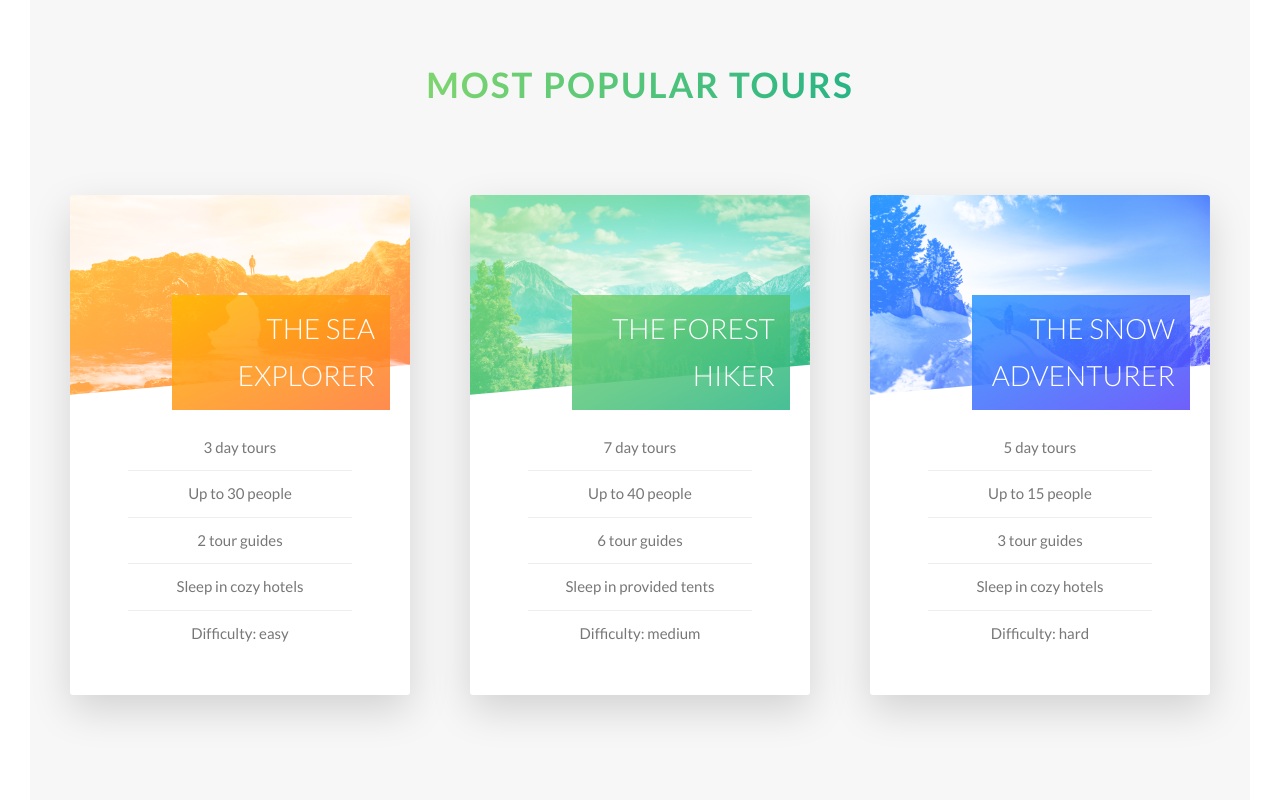
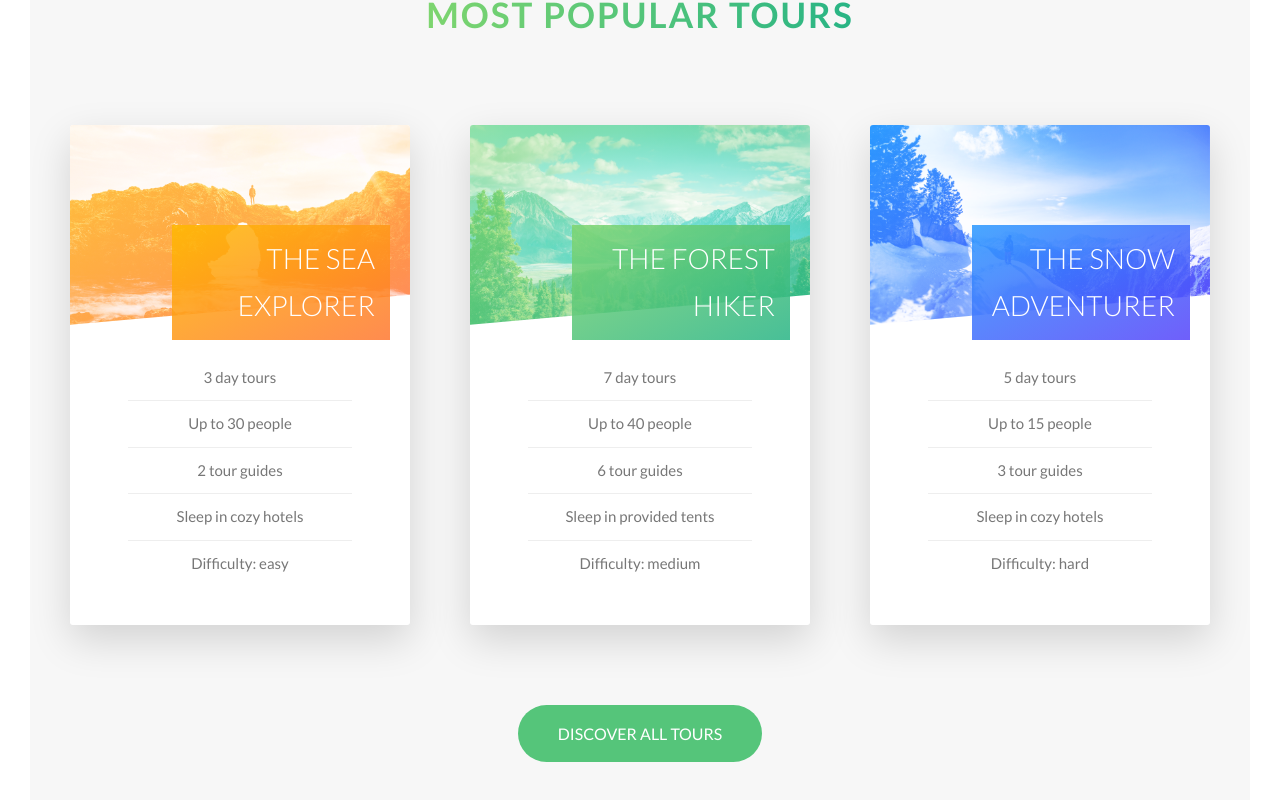
Before and after one commit to ARUNMOHAN9/basic-web-design, an Angular app: page / in a window 1280 px wide. Shown: the part 2240-3040 px from the top of the page. Built offline with nearby package versions, Linux system fonts and the light colour scheme.

Commit message:
tour section complete

```diff
--- a/src/app/natours/components/nat-tours/nat-tour-card/nat-tour-card.component.html
+++ b/src/app/natours/components/nat-tours/nat-tour-card/nat-tour-card.component.html
@@ -1,10 +1,10 @@
 <app-nat-animate-card [colorClass]="cardItem?.colorBack || ''">
     <ng-container front-side>
-        <div class="card-pic" [ngClass]="cardItem?.colorFront">
+        <div class="card-pic" [ngClass]="cardItem?.colorFront || ''">
             &nbsp;
         </div>
         <h1 class="card-heading">
-            <span class="card-heading" [ngClass]="cardItem?.colorHead">
+            <span class="card-heading" [ngClass]="cardItem?.colorHead || ''">
                 {{cardItem?.title}}
             </span>
         </h1>
--- a/src/app/natours/components/nat-tours/nat-tours.component.html
+++ b/src/app/natours/components/nat-tours/nat-tours.component.html
@@ -10,4 +10,8 @@
             <app-nat-tour-card [cardItem]="cardItem"></app-nat-tour-card>
         </div>
     </div>
+
+    <div class="center-text mt-l">
+        <a href="#" class="btn btn-green">Discover all tours</a>
+    </div>
 </section>
--- a/src/app/natours/components/nat-tours/nat-tours.component.scss
+++ b/src/app/natours/components/nat-tours/nat-tours.component.scss
@@ -18,6 +18,71 @@
 
 .section-tours {
   background-color: var.$color-grey-light;
-  padding: 25rem 0;
-  margin: -10rem 0;
+  padding: 20rem 0;
+  margin: -12rem 0;
 }
+
+.btn {
+  transition: transform 200ms;
+  backface-visibility: hidden;
+  position: relative;
+  animation: moveToUp 0.5s ease-in-out 0.75;
+  animation-fill-mode: backwards;
+  font-size: 1.6rem;
+
+  &:link,
+  &:visited {
+    text-transform: uppercase;
+    text-decoration: none;
+    padding: 1.5rem 4rem;
+    display: inline-block;
+    border-radius: 10rem;
+  }
+
+  &:hover {
+    transform: translateY(-0.3rem);
+    box-shadow: 0 1rem 2rem rgba(var.$color-black, 0.2);
+    transition: transform 200ms;
+
+    &:after {
+      transform: scaleX(1.4) scaleY(1.6);
+      opacity: 0;
+    }
+  }
+
+  &:active {
+    transform: translateY(-0.1rem);
+    box-shadow: 0 0.5rem 1rem rgba(var.$color-black, 0.2);
+  }
+
+  &-white {
+    background-color: var.$color-white;
+    color: var.$color-grey-dark;
+
+    &::after {
+      background-color: var.$color-white;
+    }
+  }
+
+  &-green {
+    background-color: var.$color-green-medium;
+    color: var.$color-white;
+
+    &::after {
+      background-color: var.$color-green-medium;
+    }
+  }
+
+  &::after {
+    content: "";
+    display: inline-block;
+    width: 100%;
+    height: 100%;
+    border-radius: 10rem;
+    position: absolute;
+    top: 0;
+    left: 0;
+    z-index: -1;
+    transition: all 0.4s;
+  }
+}
```
